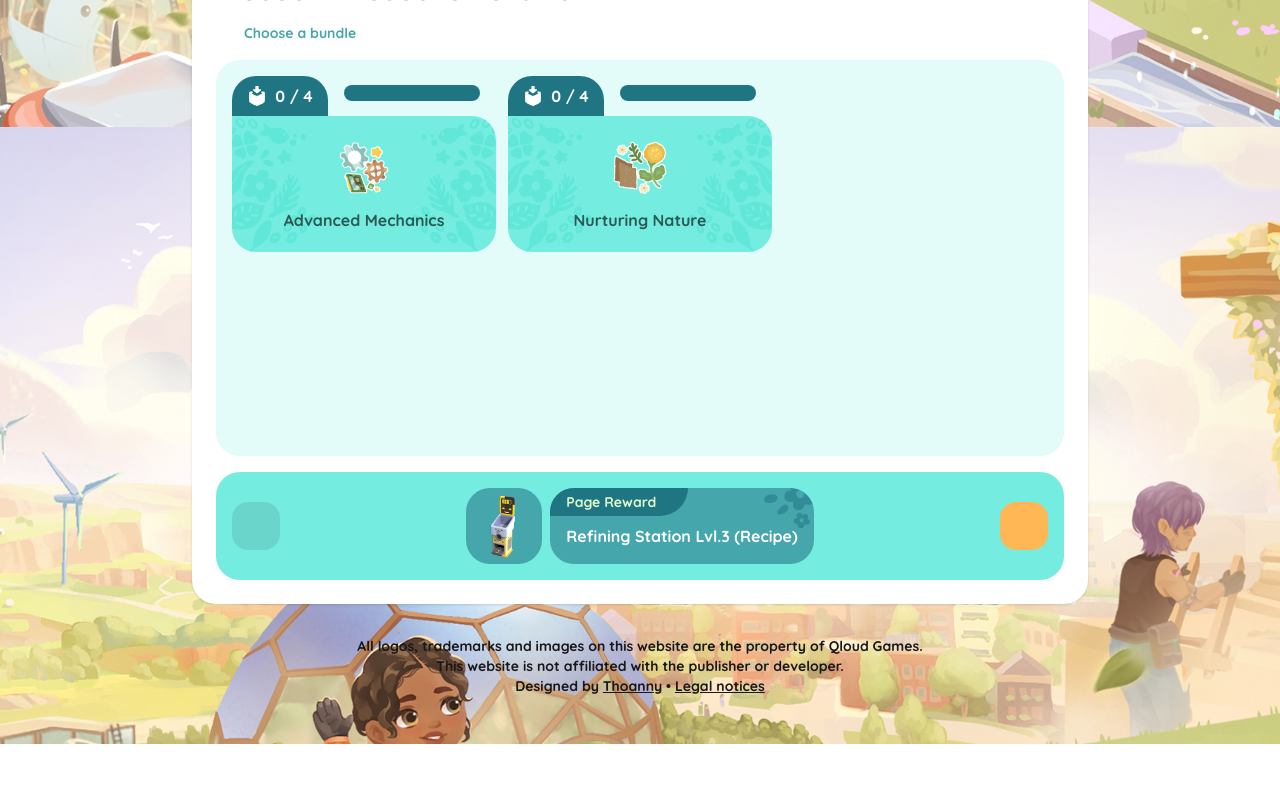
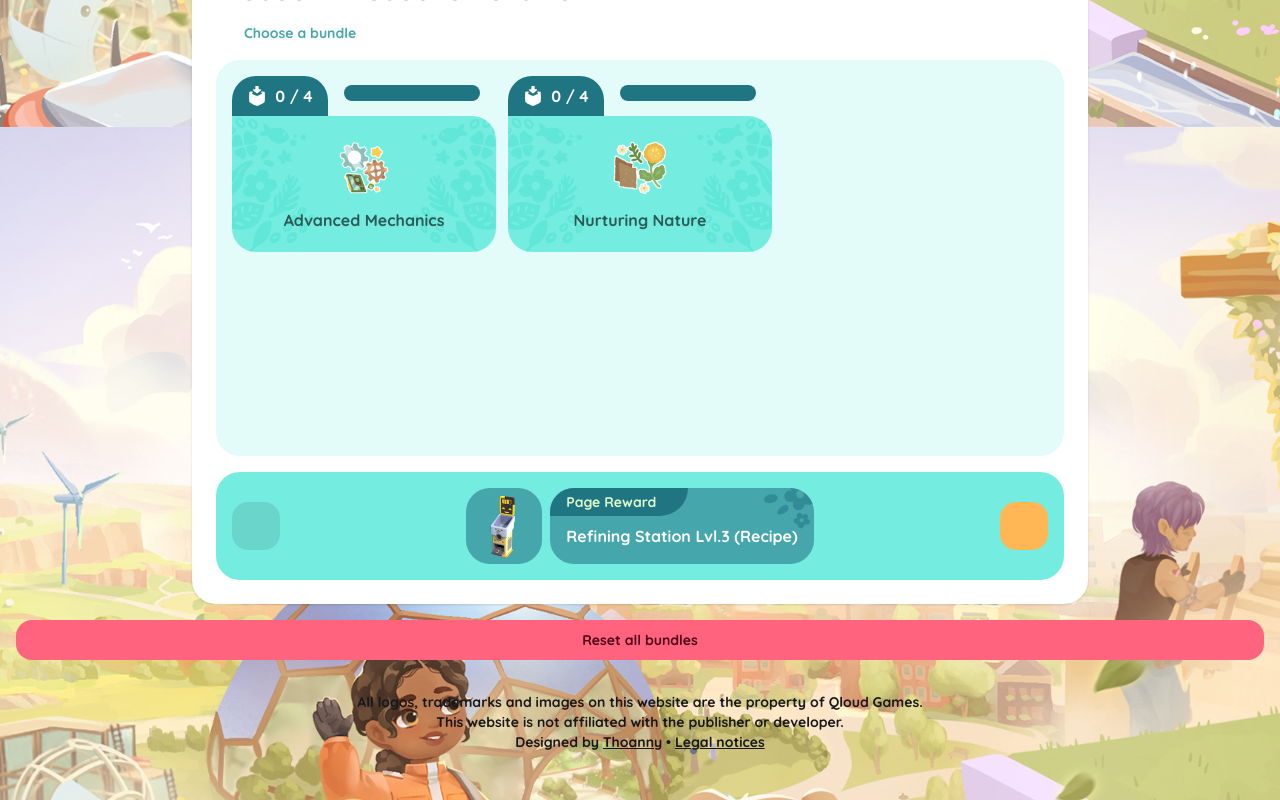
Before and after one commit to thoanny/loftia, a Vue app: page / in a window 1280 px wide. Shown: the part 2273-3073 px from the top of the page. Before the commit the page ends 3017 px from the top, so only its background shows below. Built offline with nearby package versions, Linux system fonts and the light colour scheme; some icons are missing.

Commit message:
Added reset bundles button

```diff
--- a/src/stores/bundle.js
+++ b/src/stores/bundle.js
@@ -132,6 +132,14 @@ export const useBundleStore = defineStore(
       };
     };
 
+    const handleResetBundles = () => {
+      if (window.confirm('Progress for all research stations will be reset. Are you sure?')) {
+        openedPacks.value = {};
+        openedPages.value = {};
+        userBundlePackItems.value = {};
+      }
+    };
+
     return {
       data,
       openedPacks,
@@ -140,6 +148,7 @@ export const useBundleStore = defineStore(
       handleOpenPack,
       handleOpenPage,
       handleUpdateUserItem,
+      handleResetBundles,
     };
   },
   {
--- a/src/views/BundlesView.vue
+++ b/src/views/BundlesView.vue
@@ -13,7 +13,7 @@ import { storeToRefs } from 'pinia';
 
 const bundleStore = useBundleStore();
 const { data: cities } = storeToRefs(bundleStore);
-const { handleOpenPack, handleOpenPage, handleUpdateUserItem } = bundleStore;
+const { handleOpenPack, handleOpenPage, handleUpdateUserItem, handleResetBundles } = bundleStore;
 </script>
 
 <template>
@@ -95,18 +95,20 @@ const { handleOpenPack, handleOpenPage, handleUpdateUserItem } = bundleStore;
     </div>
   </div>
 
+  <button class="btn btn-error btn-block" @click="handleResetBundles">Reset all bundles</button>
+
   <!-- <DesignSystem /> -->
 </template>
 
 <style scoped>
 @reference 'tailwindcss';
 
-.btn {
+.btn.btn-square {
   @apply text-white;
   --btn-bg: var(--color-loftia-yellow-300);
 }
 
-.btn:disabled {
+.btn.btn-square:disabled {
   @apply text-white/50;
 }
 </style>
```
